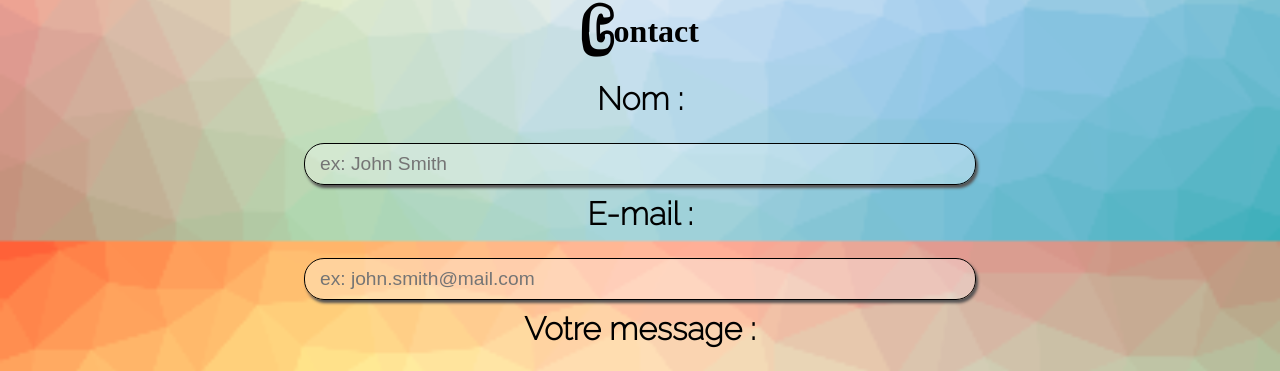
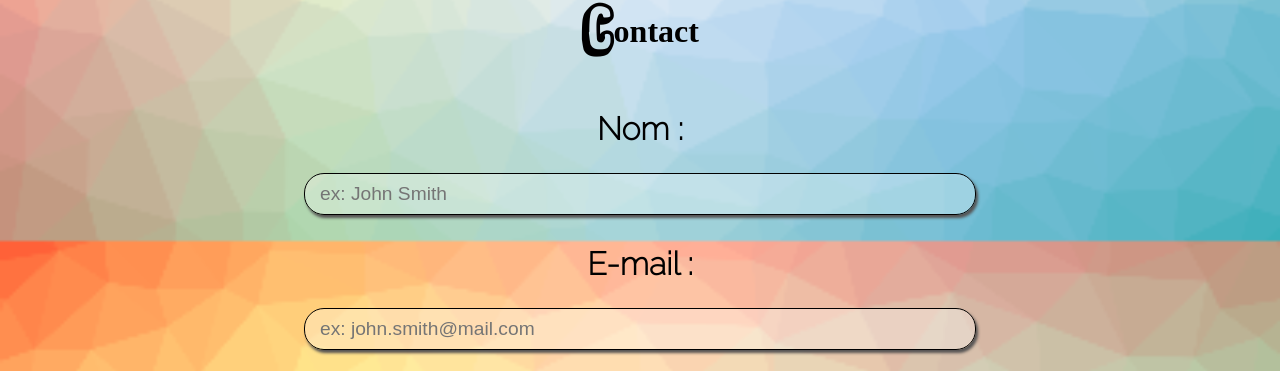
Before and after one commit to ComicScrip/lyon-react-mars22-p2g5, a React (Create React App) app: page /ContactPage in a window 1280 px wide. Shown: the part 559-930 px from the top of the page. Built offline with nearby package versions, Linux system fonts and the light colour scheme; no server answers.

Commit message:
changed margin in contact form

```diff
--- a/src/components/Contact.js
+++ b/src/components/Contact.js
@@ -66,7 +66,9 @@ function Contact() {
       </div>
       <h1 className="contact-title">Contact</h1>
       <form className="form" onSubmit={onSubmit}>
-        <label htmlFor="name">Nom :</label>
+        <label htmlFor="name" className="box-title">
+          Nom :
+        </label>
         <input
           type="text"
           id="name"
@@ -76,7 +78,9 @@ function Contact() {
           placeholder="ex: John Smith"
           required="required"
         />
-        <label htmlFor="email">E-mail :</label>
+        <label htmlFor="email" className="box-title">
+          E-mail :
+        </label>
         <input
           type="email"
           id="email"
@@ -87,7 +91,9 @@ function Contact() {
           required="required"
         />
 
-        <label htmlFor="text-area">Votre message :</label>
+        <label htmlFor="text-area" className="box-title">
+          Votre message :
+        </label>
         <textarea
           id="text-area"
           name="message"
--- a/src/styles/Contact.css
+++ b/src/styles/Contact.css
@@ -20,6 +20,10 @@
   min-width: 200px;
   margin-left: 15%;
   margin-right: 15%;
+}
+
+.box-title {
+  margin-top: 20px;
 }
 
 #name {
@@ -81,7 +85,7 @@
 .contact-title {
   text-align: center;
   margin-top: 100px;
-  margin-bottom: 20px;
+  margin-bottom: 30px;
 }
 
 .about-us-title {
```
